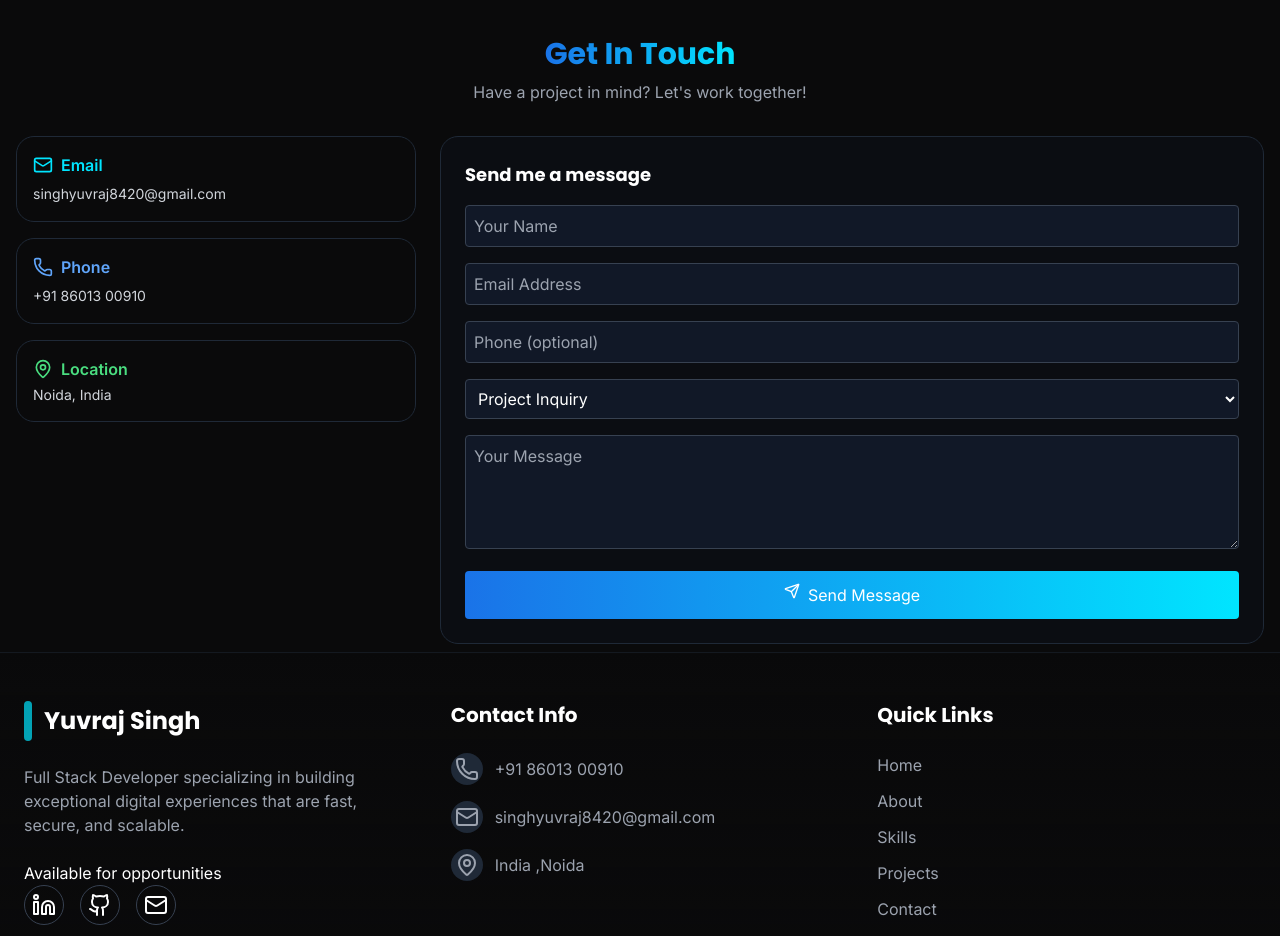
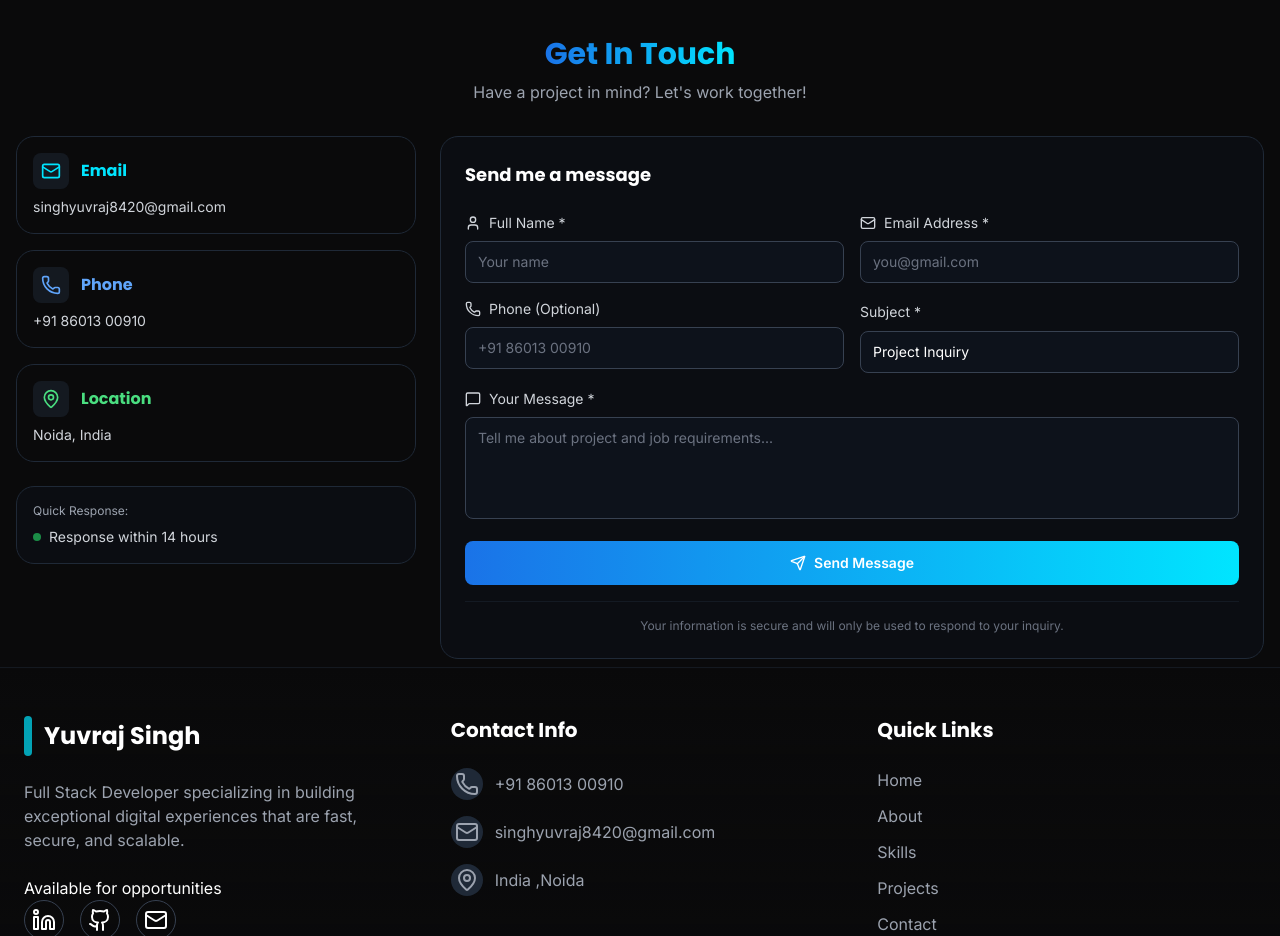
Before and after one commit to yuvraj-singh-0001/my-portfolio, a React (Vite) app in the folder client/: page / in a window 1280 px wide. Shown: the part 4140-5076 px from the top of the page. Built offline with nearby package versions, Linux system fonts and the light colour scheme.

Commit message:
feat : ui chnages as the simller all

```diff
--- a/client/src/components/sections/ContactForm.jsx
+++ b/client/src/components/sections/ContactForm.jsx
@@ -60,7 +60,7 @@ const ContactForm = () => {
   };
 
   /* ===============================
-     REAL API SUBMIT (FIXED)
+     REAL API SUBMIT (FIXED) - SAME AS ORIGINAL
   ================================ */
   const handleSubmit = async (e) => {
     e.preventDefault();
@@ -68,6 +68,7 @@ const ContactForm = () => {
     setError("");
 
     try {
+      // यही original API call है जो आपके पास working था
       const response = await fetch("http://localhost:5100/api/contact/contact", {
         method: "POST",
         headers: {
@@ -103,6 +104,7 @@ const ContactForm = () => {
   return (
     <section id="contact" className="py-2 relative">
       <div className="container mx-auto px-4">
+        {/* Header Section - Second Code के जैसा */}
         <div className="text-center mb-8">
           <h2 className="text-2xl md:text-3xl font-bold mb-2">
             <span className="bg-gradient-to-r from-accent to-neon bg-clip-text text-transparent">
@@ -114,102 +116,173 @@ const ContactForm = () => {
           </p>
         </div>
 
+        {/* Success/Error Messages - Second Code के जैसा */}
         {isSuccess && (
-          <div className="mb-6 p-4 bg-green-500/10 border border-green-500/30 rounded-xl flex gap-3">
-            <CheckCircle className="text-green-500" size={20} />
-            <p className="text-green-400 text-sm">
-              Message Sent Successfully!
+          <div className="mb-6 p-4 bg-gradient-to-r from-green-500/10 to-emerald-500/10 border border-green-500/30 rounded-xl flex items-start space-x-3">
+            <CheckCircle className="text-green-500 flex-shrink-0" size={20} />
+            <div className="flex-1">
+              <p className="font-semibold text-green-400 text-sm">Message Sent Successfully!</p>
+              <p className="text-green-300/70 text-xs mt-1">
+                I'll get back to you within 24 hours.
               </p>
+            </div>
           </div>
         )}
 
         {error && (
-          <div className="mb-6 p-4 bg-red-500/10 border border-red-500/30 rounded-xl flex gap-3">
-            <AlertCircle className="text-red-500" size={20} />
-            <p className="text-red-400 text-sm">{error}</p>
+          <div className="mb-6 p-4 bg-gradient-to-r from-red-500/10 to-pink-500/10 border border-red-500/30 rounded-xl flex items-start space-x-3">
+            <AlertCircle className="text-red-500 flex-shrink-0" size={20} />
+            <div className="flex-1">
+              <p className="font-semibold text-red-400 text-sm">Error Sending Message</p>
+              <p className="text-red-300/70 text-xs mt-1">{error}</p>
+            </div>
           </div>
         )}
 
         <div className="grid md:grid-cols-3 gap-6">
+          {/* Left Column - Contact Information - Second Code के जैसा */}
+          <div className="md:col-span-1">
             <div className="space-y-4">
               {contactInfo.map((info, index) => (
                 <div
                   key={index}
-                className={`p-4 rounded-xl border border-gray-800 ${info.color}`}
+                  className={`p-4 rounded-xl border border-gray-800 hover:border-neon/30 transition-all duration-300 ${info.color}`}
                 >
-                <div className="flex items-center gap-2 mb-1">
+                  <div className="flex items-center gap-3 mb-2">
+                    <div className={`p-2 rounded-lg bg-gray-800/50 ${info.color}`}>
                       {info.icon}
-                  <span className="font-semibold">{info.title}</span>
+                    </div>
+                    <h3 className="font-semibold text-base">{info.title}</h3>
                   </div>
                   {info.link ? (
-                  <a href={info.link} className="text-sm text-gray-300">
+                    <a
+                      href={info.link}
+                      className="text-gray-300 hover:text-white transition-colors text-sm block"
+                    >
                       {info.value}
                     </a>
                   ) : (
-                  <p className="text-sm text-gray-300">{info.value}</p>
+                    <p className="text-gray-300 text-sm">{info.value}</p>
                   )}
                 </div>
               ))}
             </div>
 
+            {/* Quick Info - Second Code से लिया */}
+            <div className="mt-6 p-4 bg-gray-900/30 rounded-xl border border-gray-800">
+              <p className="text-gray-400 text-xs mb-2">Quick Response:</p>
+              <div className="flex items-center gap-2">
+                <div className="w-2 h-2 bg-green-500 rounded-full animate-pulse"></div>
+                <span className="text-gray-300 text-sm">Response within 14 hours</span>
+              </div>
+            </div>
+          </div>
+
+          {/* Right Column - Contact Form - Second Code के जैसा लेकिन original API के साथ */}
           <div className="md:col-span-2 p-6 rounded-xl border border-gray-800 bg-gray-900/30">
-            <h3 className="text-lg font-semibold mb-4">Send me a message</h3>
+            <h3 className="text-lg font-semibold mb-6">Send me a message</h3>
 
             <form onSubmit={handleSubmit} className="space-y-4">
+              {/* Name and Email Row - Grid layout वाला */}
+              <div className="grid md:grid-cols-2 gap-4">
+                {/* Name Field */}
+                <div className="space-y-2">
+                  <label className="flex items-center gap-2 text-gray-300 text-sm">
+                    <User size={16} />
+                    <span>Full Name *</span>
+                  </label>
                   <input
+                    type="text"
                     name="name"
                     value={formData.name}
                     onChange={handleChange}
-                placeholder="Your Name"
                     required
-                className="w-full p-2 bg-gray-900 border border-gray-700 rounded"
+                    className="w-full px-3 py-2.5 bg-gray-900/50 border border-gray-700 rounded-lg focus:outline-none focus:border-neon transition-all duration-300 placeholder-gray-500 text-sm"
+                    placeholder="Your name"
                   />
+                </div>
 
+                {/* Email Field */}
+                <div className="space-y-2">
+                  <label className="flex items-center gap-2 text-gray-300 text-sm">
+                    <Mail size={16} />
+                    <span>Email Address *</span>
+                  </label>
                   <input
                     type="email"
                     name="email"
                     value={formData.email}
                     onChange={handleChange}
-                placeholder="Email Address"
                     required
-                className="w-full p-2 bg-gray-900 border border-gray-700 rounded"
+                    className="w-full px-3 py-2.5 bg-gray-900/50 border border-gray-700 rounded-lg focus:outline-none focus:border-neon transition-all duration-300 placeholder-gray-500 text-sm"
+                    placeholder="you@gmail.com"
                   />
+                </div>
+              </div>
 
+              {/* Phone and Subject Row - Grid layout वाला */}
+              <div className="grid md:grid-cols-2 gap-4">
+                {/* Phone Field */}
+                <div className="space-y-2">
+                  <label className="flex items-center gap-2 text-gray-300 text-sm">
+                    <Phone size={16} />
+                    <span>Phone (Optional)</span>
+                  </label>
                   <input
+                    type="tel"
                     name="phone"
                     value={formData.phone}
                     onChange={handleChange}
-                placeholder="Phone (optional)"
-                className="w-full p-2 bg-gray-900 border border-gray-700 rounded"
+                    className="w-full px-3 py-2.5 bg-gray-900/50 border border-gray-700 rounded-lg focus:outline-none focus:border-neon transition-all duration-300 placeholder-gray-500 text-sm"
+                    placeholder="+91 86013 00910"
                   />
+                </div>
 
+                {/* Subject Field */}
+                <div className="space-y-2">
+                  <label className="text-gray-300 text-sm">Subject *</label>
                   <select
                     name="subject"
                     value={formData.subject}
                     onChange={handleChange}
-                className="w-full p-2 bg-gray-900 border border-gray-700 rounded"
+                    required
+                    className="w-full px-3 py-2.5 bg-gray-900/50 border border-gray-700 rounded-lg focus:outline-none focus:border-neon transition-all duration-300 appearance-none text-sm"
                   >
-                {subjects.map((s) => (
-                  <option key={s.value} value={s.value}>
-                    {s.label}
+                    {subjects.map((subject) => (
+                      <option key={subject.value} value={subject.value}>
+                        {subject.label}
                       </option>
                     ))}
                   </select>
+                </div>
+              </div>
 
+              {/* Message Field */}
+              <div className="space-y-2">
+                <label className="flex items-center gap-2 text-gray-300 text-sm">
+                  <MessageSquare size={16} />
+                  <span>Your Message *</span>
+                </label>
                 <textarea
                   name="message"
                   value={formData.message}
                   onChange={handleChange}
+                  required
                   rows="4"
-                required
-                placeholder="Your Message"
-                className="w-full p-2 bg-gray-900 border border-gray-700 rounded"
-              />
+                  className="w-full px-3 py-2.5 bg-gray-900/50 border border-gray-700 rounded-lg focus:outline-none focus:border-neon transition-all duration-300 resize-none placeholder-gray-500 text-sm"
+                  placeholder="Tell me about project and job requirements..."
+                ></textarea>
+              </div>
 
+              {/* Submit Button - Original Code वाला लेकिन second code के styling के साथ */}
               <button
                 type="submit"
                 disabled={isSubmitting}
-                className="w-full py-3 rounded bg-gradient-to-r from-accent to-neon flex justify-center gap-2"
+                className={`w-full py-3 rounded-lg font-semibold flex items-center justify-center gap-2 transition-all duration-300 text-sm ${
+                  isSubmitting
+                    ? 'bg-gray-700 cursor-not-allowed'
+                    : 'bg-gradient-to-r from-accent to-neon hover:opacity-90'
+                }`}
               >
                 {isSubmitting ? (
                   <>
@@ -224,6 +297,13 @@ const ContactForm = () => {
                 )}
               </button>
             </form>
+
+            {/* Form Note - Second Code से लिया */}
+            <div className="mt-4 pt-4 border-t border-gray-800/50">
+              <p className="text-gray-500 text-xs text-center">
+                Your information is secure and will only be used to respond to your inquiry.
+              </p>
+            </div>
           </div>
         </div>
       </div>
```
Lines whose indentation alone changed are shown as unchanged.
